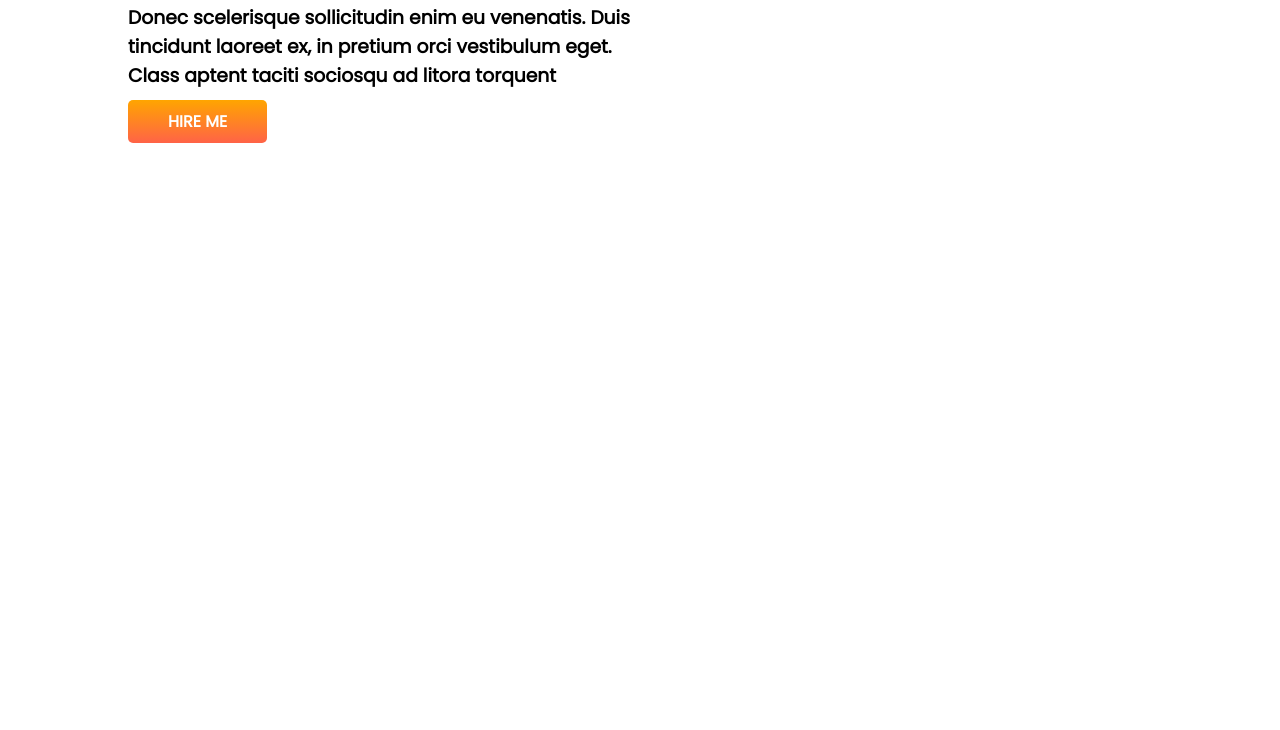
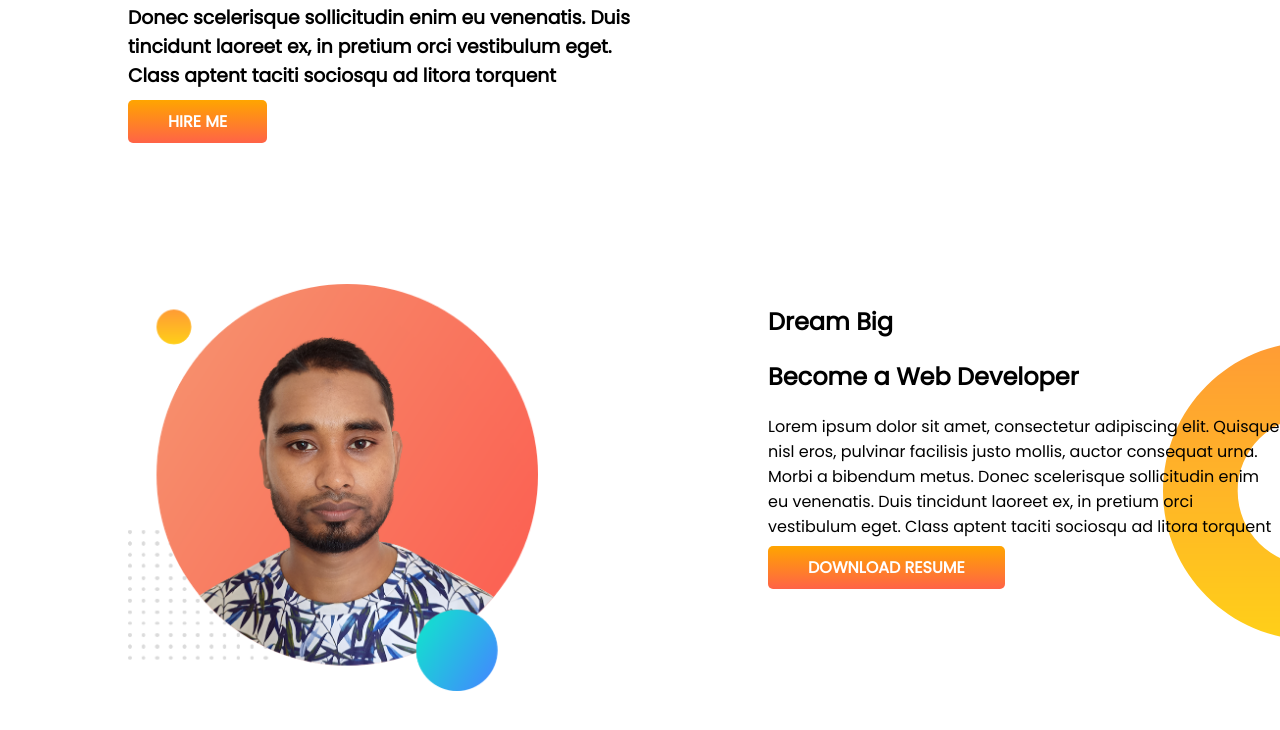
Before and after one commit to Imran1970/developer-portfolio, a plain HTML site: page index.html in a window 1280 px wide. Shown: the part 406-1136 px from the top of the page. Before the commit the page ends 800 px from the top, so only its background shows below. Drawn offline with Linux system fonts and the light colour scheme.

Commit message:
second top banner

```diff
--- a/index.html
+++ b/index.html
@@ -32,6 +32,22 @@
             <img src="images/Ridoy1.png" alt="">
         </div>
     </section>
+    <section class="dream-big">
+        <div class="half-width">
+            <img src="images/Ridoy2.png" alt="">
+        </div>
+
+        <div class="half-width">
+            <h2>Dream Big</h2>
+            <h2>Become a Web Developer</h2>
+            <p>Lorem ipsum dolor sit amet, consectetur adipiscing elit. Quisque nisl eros,
+                pulvinar facilisis justo mollis, auctor consequat urna. Morbi a bibendum metus.
+                Donec scelerisque sollicitudin enim eu venenatis. Duis tincidunt laoreet ex,
+                in pretium orci vestibulum eget. Class aptent taciti sociosqu ad litora torquent</p>
+            <a class="link-button" target="_blank" href="https://www.linkedin.com/company/programminghero/">DOWNLOAD
+                RESUME</a>
+        </div>
+    </section>
 
 
 
--- a/style.css
+++ b/style.css
@@ -13,6 +13,7 @@ h1 {
 
 section {
     display: flex;
+    margin-bottom: 150px;
 }
 
 .half-width {
@@ -39,3 +40,9 @@ section {
     background-image: url(images/top-banner.png);
     background-repeat: no-repeat;
 }
+
+.dream-big {
+    background-image: url(images/dream-bg.png);
+    background-repeat: no-repeat;
+    background-position: right;
+}
```
